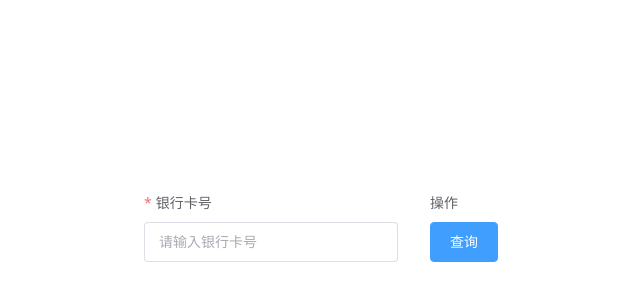
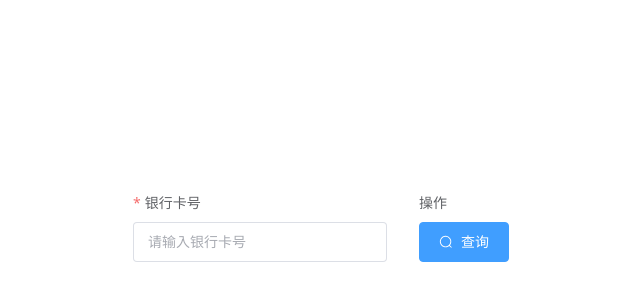
Before and after one commit to Sanjeever/bank-card-info-query, a Nuxt app: page / in a window 1280 px wide. Shown: the part 162-462 px from the top of the page, without its empty margins (303-943 px from the left). Built offline with nearby package versions, Linux system fonts and the light colour scheme.

Commit message:
feat: add search icon to query button

```diff
--- a/package.json
+++ b/package.json
@@ -18,6 +18,7 @@
     "vue": "latest"
   },
   "devDependencies": {
+    "@element-plus/icons-vue": "^2.3.1",
     "@element-plus/nuxt": "^1.0.9",
     "@types/qs": "^6.9.15",
     "@vueuse/core": "^10.11.0",
--- a/pages/index.vue
+++ b/pages/index.vue
@@ -1,5 +1,6 @@
 <script setup lang="ts">
 import { ElMessage, type FormInstance } from 'element-plus'
+import { Search } from '@element-plus/icons-vue'
 import qs from 'qs'
 
 const bankDict = useBankDict()
@@ -106,7 +107,9 @@ function handleInput(value: string) {
           clearable />
       </el-form-item>
       <el-form-item label="操作">
-        <el-button type="primary" @click="handleClickQuery">查询</el-button>
+        <el-button type="primary" :icon="Search" @click="handleClickQuery">
+          查询
+        </el-button>
       </el-form-item>
     </el-form>
     <transition name="el-fade-in-linear">
```
Also changed, not shown: 1 other file (tests, documents, lock files or other folders).
